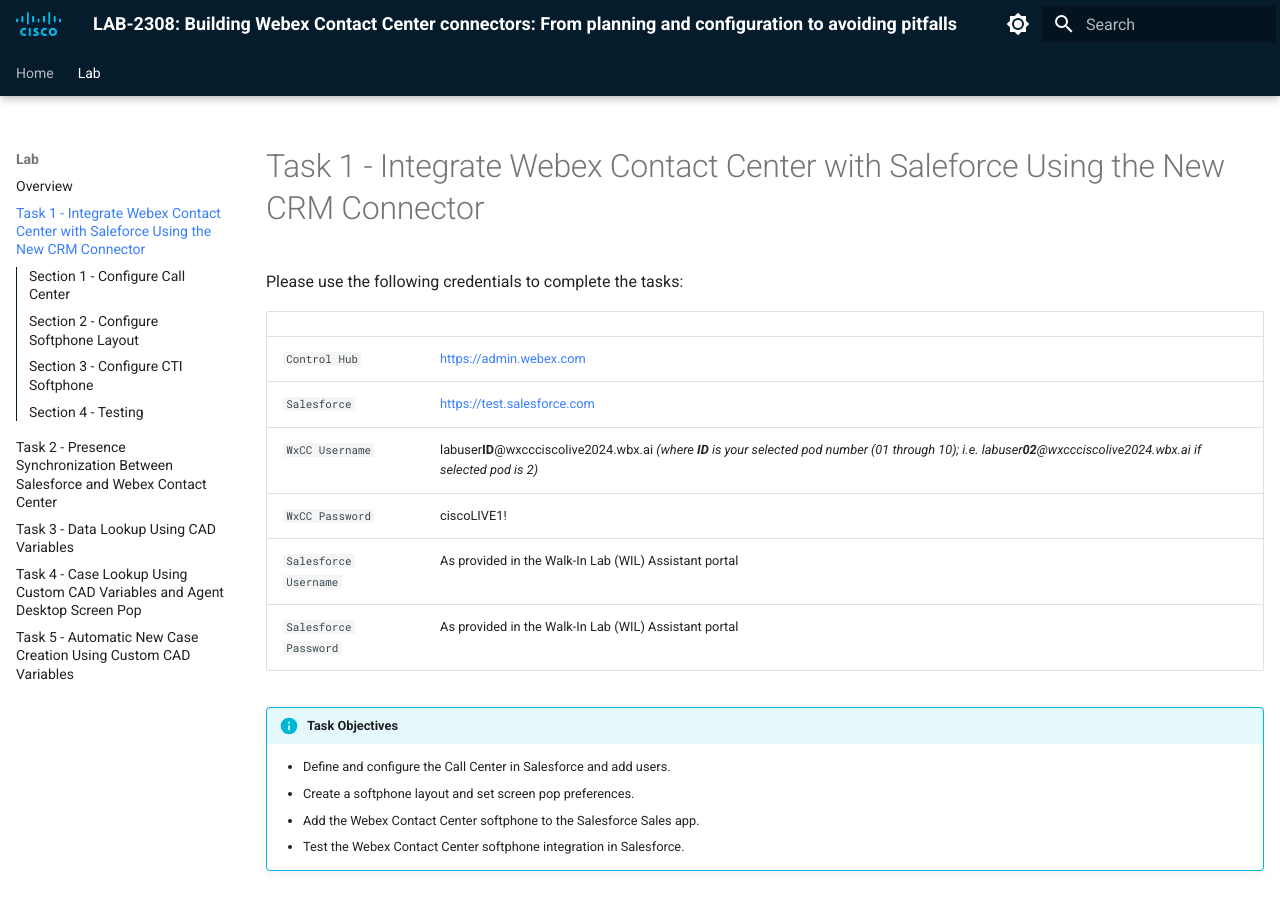
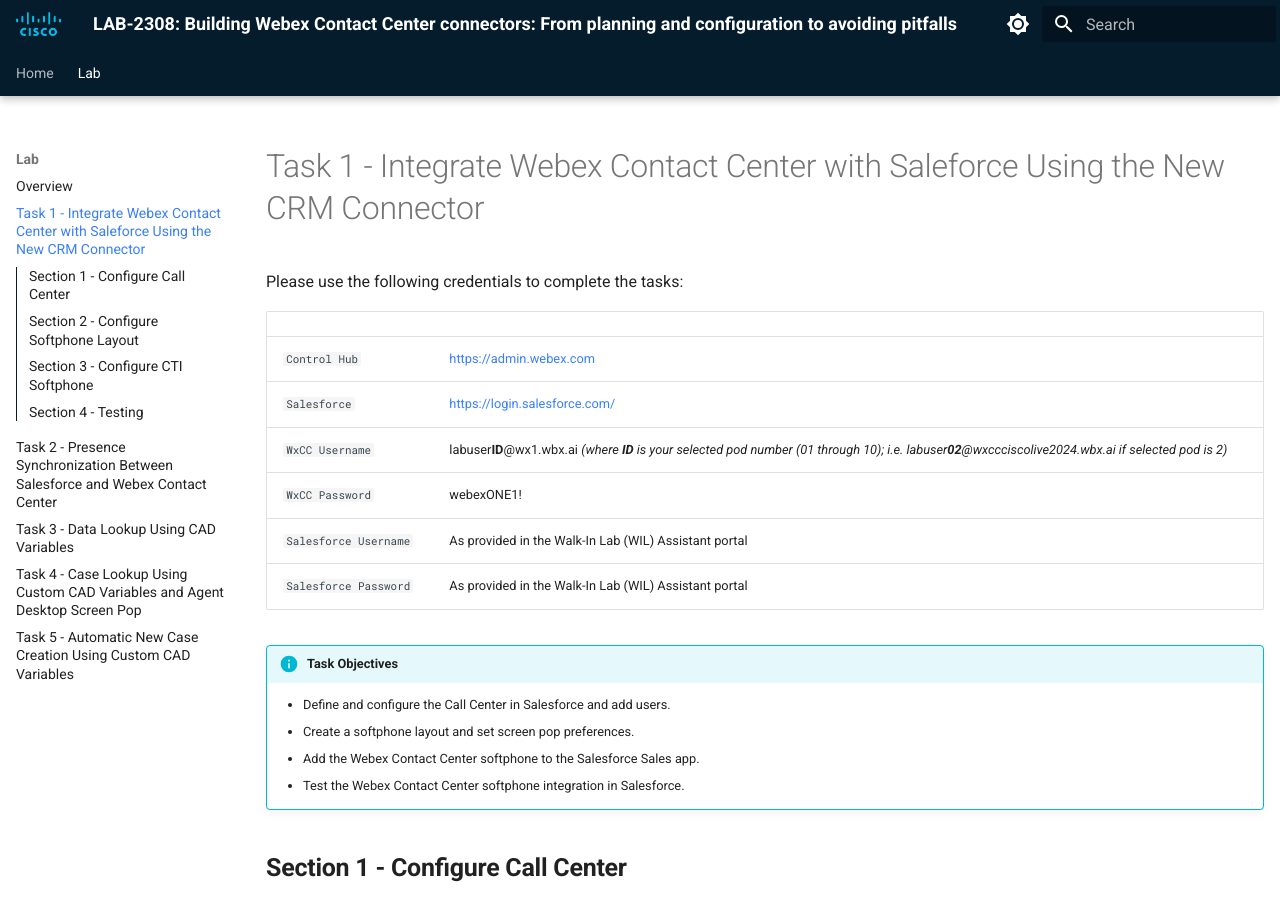
Before and after one commit to WebexCC-SA/LAB-2308, an MkDocs documentation site: the page built from docs/task1.md, in a window 1280 px wide and 900 px high. Built offline with MkDocs 1.6.1 and Material for MkDocs 9.7.7, drawn with Linux system fonts in a browser that asks for light colours.

Commit message:
Update task1.md

```diff
--- a/docs/task1.md
+++ b/docs/task1.md
@@ -7,9 +7,9 @@
 | <!-- -->                  | <!-- -->         |
 | ------------------------- | ---------------- |
 | `Control Hub`             | <a href="https://admin.webex.com" target="_blank">https://admin.webex.com</a> |
-| `Salesforce`   | <a href="https://test.salesforce.com" target="_blank">https://test.salesforce.com</a> |
-| `WxCC Username`       | labuser**ID**@wxccciscolive2024.wbx.ai     _(where **ID** is your selected pod number (01 through 10); i.e. labuser**02**@wxccciscolive2024.wbx.ai if selected pod is 2)_       |
-| `WxCC Password`       | ciscoLIVE1!         |
+| `Salesforce`   | <a href="https://login.salesforce.com" target="_blank">https://login.salesforce.com/</a> |
+| `WxCC Username`       | labuser**ID**@wx1.wbx.ai     _(where **ID** is your selected pod number (01 through 10); i.e. labuser**02**@wxccciscolive2024.wbx.ai if selected pod is 2)_       |
+| `WxCC Password`       | webexONE1!         |
 | `Salesforce Username`       | As provided in the Walk-In Lab (WIL) Assistant portal       |
 | `Salesforce Password`       | As provided in the Walk-In Lab (WIL) Assistant portal       |
 
```
